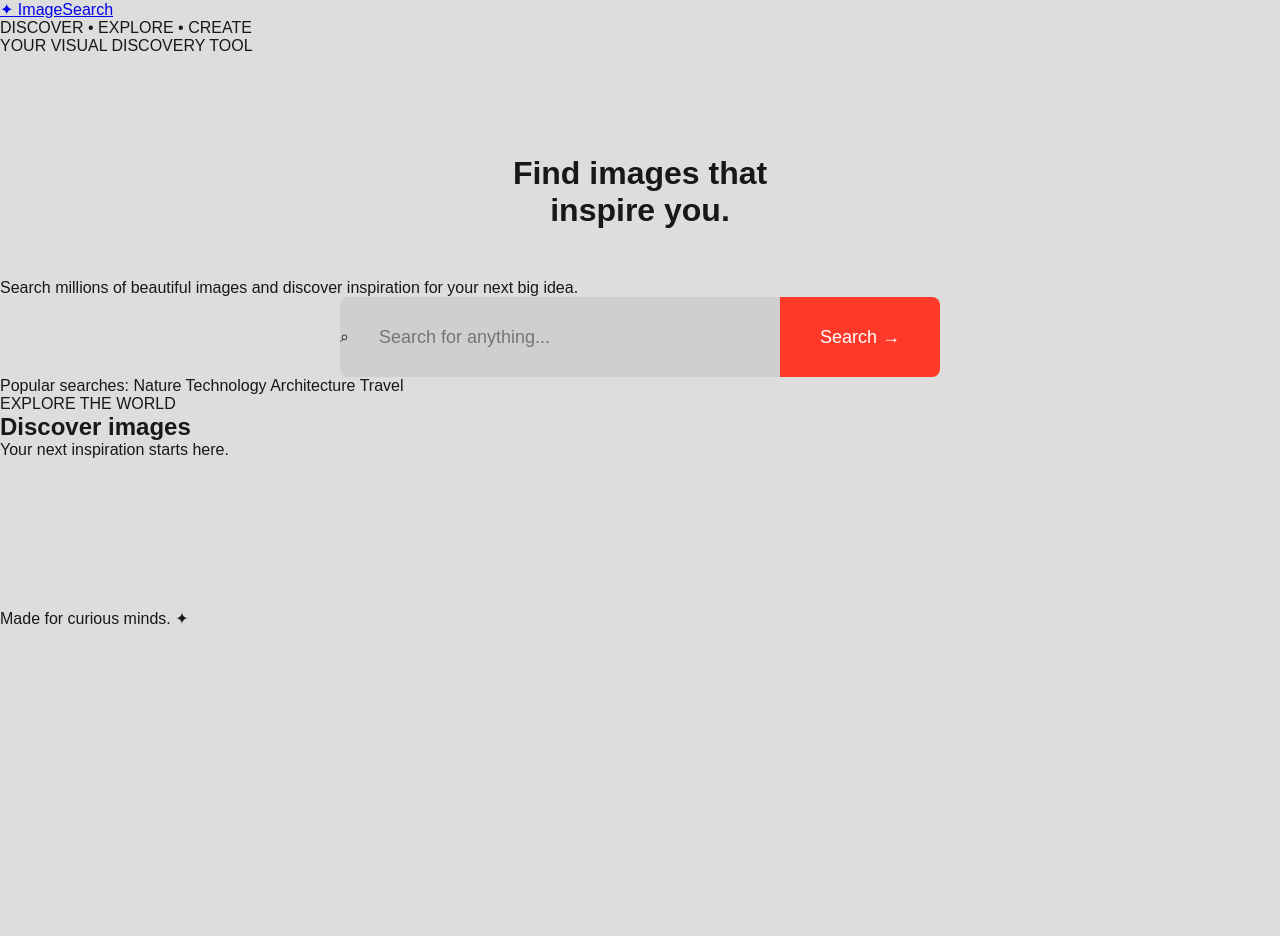
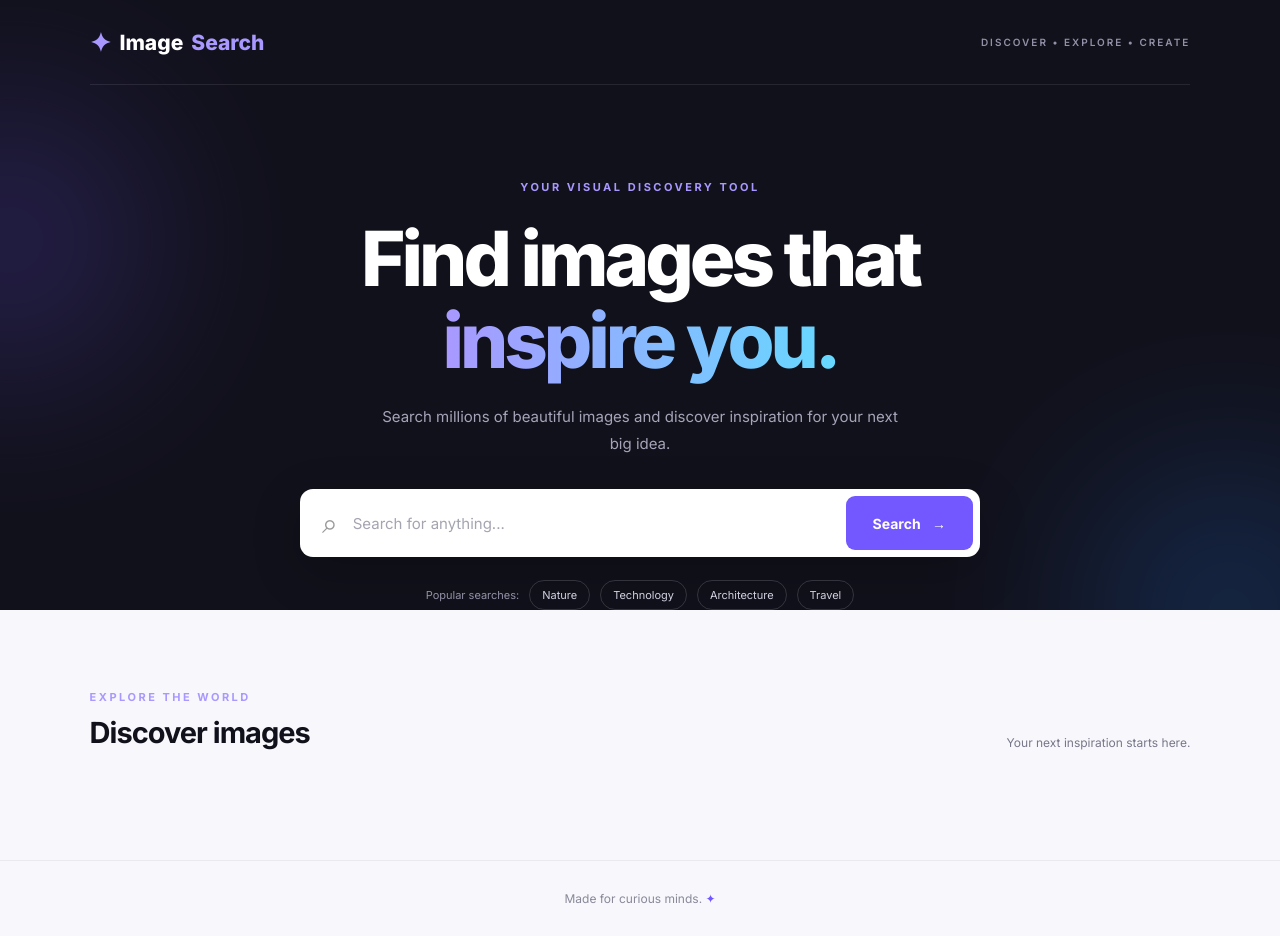
Before and after one commit to Philemon12421/image-search-box, a plain HTML site: page index.html in a window 1280 px wide. Before the commit the page ends 800 px from the top, so only its background shows below. Drawn offline with Linux system fonts and the light colour scheme.

Commit message:
Update image.css

```diff
--- a/image.css
+++ b/image.css
@@ -1,81 +1,386 @@
-*{
-  margin: 0;
-  padding: 0;
-  font-family: 'Poppins', sans-serif;
+
+* {
+    margin: 0;
+    padding: 0;
+    box-sizing: border-box;
+    font-family: 'Inter', sans-serif;
 }
 
-body{
-    background: #ddd;
-    color: rgb(24, 24, 24);
+:root {
+    --primary: #7357ff;
+    --dark: #11111b;
+    --muted: #77778a;
+    --background: #f8f8fc;
 }
 
-h1{
-    text-align: center;
-    margin: 100px  auto 50px;
+body {
+    background: var(--background);
+    color: var(--dark);
+    min-height: 100vh;
+}
+
+/* HERO SECTION */
+
+.hero {
+    min-height: 590px;
+    background: #11111b;
+    color: white;
+    position: relative;
+    overflow: hidden;
+    padding: 0 7%;
+}
+
+.navbar {
+    height: 85px;
+    display: flex;
+    justify-content: space-between;
+    align-items: center;
+    position: relative;
+    z-index: 2;
+    border-bottom: 1px solid rgba(255,255,255,0.09);
+}
+
+.brand {
+    text-decoration: none;
+    color: white;
+    font-size: 21px;
+    font-weight: 800;
+    display: flex;
+    align-items: center;
+    gap: 8px;
+}
+
+.brand span:last-child {
+    color: #a998ff;
+}
+
+.brand-icon {
+    color: #a998ff;
+    font-size: 26px;
+}
+
+.nav-label {
+    font-size: 10px;
+    letter-spacing: 2px;
+    color: #9291a7;
     font-weight: 600;
 }
 
-form{
-    width: 90%;
-    max-width: 600px;
+.hero-content {
+    max-width: 800px;
+    margin: 90px auto 0;
+    text-align: center;
+    position: relative;
+    z-index: 2;
+}
+
+.eyebrow,
+.section-label {
+    color: #a998ff;
+    font-size: 11px;
+    letter-spacing: 2.5px;
+    font-weight: 700;
+}
+
+h1 {
+    font-size: clamp(42px, 7vw, 76px);
+    line-height: 1.08;
+    letter-spacing: -4px;
+    margin: 22px 0;
+    font-weight: 800;
+}
+
+h1 span {
+    background: linear-gradient(90deg, #a998ff, #66d9ff);
+    background-clip: text;
+    -webkit-background-clip: text;
+    color: transparent;
+}
+
+.hero-description {
+    color: #a5a4b8;
+    font-size: 15px;
+    line-height: 1.8;
+    max-width: 520px;
+    margin: 0 auto 32px;
+}
+
+/* SEARCH BAR */
+
+form {
+    width: 100%;
+    max-width: 680px;
+    height: 68px;
+    background: white;
+    border-radius: 13px;
     margin: auto;
-    height: 80px;
-    background: #cfcfcf;
     display: flex;
     align-items: center;
-    border-radius: 8px;
+    padding: 7px;
+    box-shadow: 0 15px 50px rgba(0,0,0,0.2);
 }
 
-form input{
-    flex: 1;
-    height: 100%;
-    border: 0;
-    outline: 0;
-    background: transparent;
-    color:  #333131;
-    font-size: 18px;
-    padding: 0 30px;
-  border-top-left-radius: 3px;
-  border-bottom-left-radius: 3px;
+.search-icon {
+    font-size: 28px;
+    color: #999;
+    padding: 0 15px;
 }
 
-form button{
-    padding: 0 40px;
+form input {
+    flex: 1;
+    min-width: 0;
     height: 100%;
-    background: #ff3929;
-    color: #fff;
-    font-size: 18px;
-    border: 0;
-    outline: 0;
-    border-top-right-radius: 8px;
-    border-bottom-right-radius: 8px;
-    cursor: pointer;
-
+    border: none;
+    outline: none;
+    color: #222;
+    background: transparent;
+    font-size: 15px;
 }
 
-#show-more-btn{
-    background: #ff3929;
-    color: #fff;
-    border: 0;
-    outline: 0;
-    padding: 10px 20px;
-    border-radius: 4px;
-    margin: 10px auto 100px;
-    cursor: pointer;
-    display: none;
+form input::placeholder {
+    color: #a5a5b2;
 }
 
-#search-result{
-    width: 80%;
-    margin: 100px auto 50px;
-    display: grid;
-    grid-template-columns: 1fr 1fr 1fr;
-    grid-gap: 40px;
+form button {
+    height: 100%;
+    padding: 0 27px;
+    border: none;
+    border-radius: 9px;
+    background: var(--primary);
+    color: white;
+    font-size: 14px;
+    font-weight: 700;
+    cursor: pointer;
+    transition: 0.25s;
 }
 
-#search-result img{
+form button:hover {
+    background: #5d42e8;
+    transform: translateY(-1px);
+}
+
+form button span {
+    margin-left: 8px;
+}
+
+/* SEARCH SUGGESTIONS */
+
+.search-hint {
+    margin-top: 23px;
+    display: flex;
+    justify-content: center;
+    align-items: center;
+    flex-wrap: wrap;
+    gap: 10px;
+    font-size: 11px;
+    color: #9291a7;
+}
+
+.suggestion {
+    border: 1px solid rgba(255,255,255,0.15);
+    border-radius: 30px;
+    padding: 7px 12px;
+    color: #d1d0e0;
+}
+
+/* DECORATION */
+
+.hero-decoration {
+    position: absolute;
+    border-radius: 50%;
+    filter: blur(90px);
+    opacity: 0.22;
+    pointer-events: none;
+}
+
+.decoration-one {
+    width: 280px;
+    height: 280px;
+    background: #7357ff;
+    top: 100px;
+    left: -130px;
+}
+
+.decoration-two {
+    width: 300px;
+    height: 300px;
+    background: #2579e9;
+    bottom: -150px;
+    right: -100px;
+}
+
+/* RESULTS */
+
+.main-content {
+    max-width: 1450px;
+    margin: auto;
+    padding: 75px 7%;
+}
+
+.results-heading {
+    display: flex;
+    align-items: end;
+    justify-content: space-between;
+    margin-bottom: 35px;
+    gap: 20px;
+}
+
+.results-heading h2 {
+    font-size: 29px;
+    margin-top: 10px;
+    letter-spacing: -1px;
+}
+
+.results-caption {
+    color: var(--muted);
+    font-size: 12px;
+}
+
+/* IMAGE GRID */
+
+#search-result {
+    display: grid;
+    grid-template-columns: repeat(3, minmax(0, 1fr));
+    gap: 24px;
+}
+
+#search-result img {
     width: 100%;
-    height: 230px;
+    height: 290px;
     object-fit: cover;
-    border-radius: 5px;
+    display: block;
+    border-radius: 13px;
+    transition: transform 0.35s, box-shadow 0.35s;
 }
+
+#search-result img:hover {
+    transform: translateY(-5px);
+    box-shadow: 0 15px 30px rgba(0,0,0,0.12);
+}
+
+/* SHOW MORE */
+
+#show-more-btn {
+    display: none;
+    margin: 45px auto 20px;
+    padding: 15px 28px;
+    border: none;
+    border-radius: 9px;
+    background: var(--primary);
+    color: white;
+    font-size: 13px;
+    font-weight: 700;
+    cursor: pointer;
+    transition: 0.25s;
+}
+
+#show-more-btn:hover {
+    background: #5d42e8;
+    transform: translateY(-2px);
+}
+
+#show-more-btn span {
+    margin-left: 8px;
+}
+
+/* FOOTER */
+
+footer {
+    padding: 30px 15px;
+    text-align: center;
+    border-top: 1px solid #e9e9f0;
+    color: #888899;
+    font-size: 12px;
+}
+
+footer span {
+    color: var(--primary);
+}
+
+/* RESPONSIVE */
+
+@media (max-width: 900px) {
+    #search-result {
+        grid-template-columns: repeat(2, minmax(0, 1fr));
+        gap: 18px;
+    }
+
+    #search-result img {
+        height: 260px;
+    }
+}
+
+@media (max-width: 600px) {
+    .hero {
+        min-height: 550px;
+        padding: 0 5%;
+    }
+
+    .navbar {
+        height: 70px;
+    }
+
+    .nav-label {
+        font-size: 8px;
+        letter-spacing: 1px;
+    }
+
+    .hero-content {
+        margin-top: 85px;
+    }
+
+    h1 {
+        letter-spacing: -2px;
+    }
+
+    .hero-description {
+        font-size: 13px;
+    }
+
+    form {
+        height: 59px;
+    }
+
+    .search-icon {
+        padding: 0 9px;
+    }
+
+    form input {
+        font-size: 12px;
+    }
+
+    form button {
+        padding: 0 15px;
+        font-size: 12px;
+    }
+
+    .search-hint {
+        gap: 7px;
+    }
+
+    .search-hint > span:first-child {
+        width: 100%;
+    }
+
+    .main-content {
+        padding: 55px 5%;
+    }
+
+    .results-heading {
+        align-items: flex-start;
+        flex-direction: column;
+    }
+
+    .results-heading h2 {
+        font-size: 25px;
+    }
+
+    #search-result {
+        grid-template-columns: 1fr;
+        gap: 18px;
+    }
+
+    #search-result img {
+        height: 270px;
+    }
+}
```
